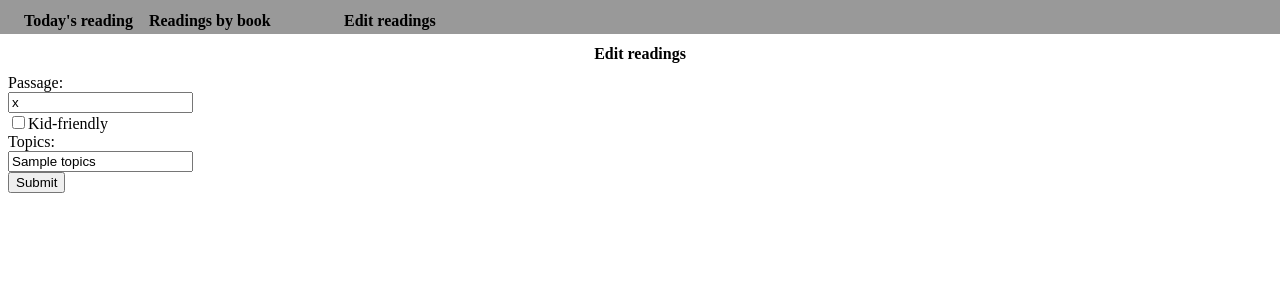
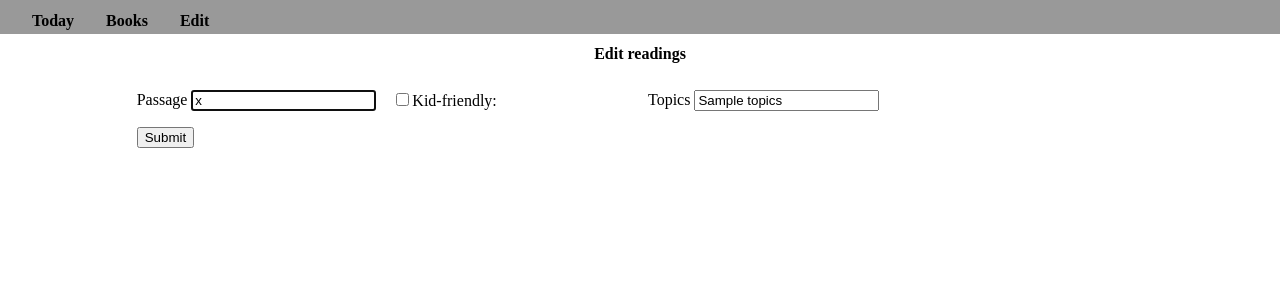
Before and after one commit to droundy/readings, a Python web app: template templates/edit.html in a window 1280 px wide. Shown: the top 300 px of the page. Run offline with Jinja, Linux system fonts and the light colour scheme; the template is opened without the code that fills it: most values are stand-ins (such as "Sample title", 1, 10 or a date in 2020).

Commit message:
prettier styling

```diff
--- a/server.py
+++ b/server.py
@@ -33,14 +33,14 @@ def day(daynum):
     # The following is the oremus bible version: no adds!
     link = 'http://bible.oremus.org/?version=NRSV&vnum=NO&passages='
     link += '%0D%0A'.join([r.linkname for r in today])
-    passage = '<br/>'.join(sorted([r.name for r in today]))
+    readings = sorted(today)
 
     return flask.render_template('index.html',
                                  date=date,
                                  link=link,
                                  niv_link=niv_link,
                                  today=today,
-                                 passage=passage,
+                                 readings=readings,
                                  yesterday=yesterday, tomorrow=tomorrow)
 
 @app.route("/edit", methods=['GET'])
--- a/static/style.css
+++ b/static/style.css
@@ -1,6 +1,7 @@
 html {
     --menu-color: #999;
     --nav-color: #999;
+    --hover-color: #33f;
 }
 
 nav ul {
@@ -24,11 +25,15 @@ nav ul li{
     position: relative;
     float: left;
     margin:0;
-    padding-left:0.5em;
-    padding-right:0.5em;
+    padding-left:1em;
+    padding-right:1em;
+}
+nav ul li a:hover {
+    color: var(--hover-color);
 }
 
 ul {
+    text-align: left;
     list-style-type: none;
 }
 
@@ -38,16 +43,40 @@ a, a:link, a:active {
     text-align: center;
 }
 
+a:hover {
+    color: var(--hover-color);
+}
+
 h1 {
     font-size: 1em;
     text-align: center;
 }
 
+main {
+    text-align: center;
+}
+form {
+    text-align: left;
+    margin-left: auto;
+    margin-right: auto;
+    display: inline-block;
+}
+form ul {
+    margin-left: 0;
+    padding-left: 0;
+}
+/* form > input { */
+/*     margin-left: 100%; */
+/* } */
+
 article {
     text-align: left;
-    margin-left: 25%;
-    margin-right: 25%;
-    width: 50%;
+    margin-left: auto;
+    margin-right: auto;
+    display: inline-block;
+}
+a.reading {
+    margin: .5em;
 }
 
 .previous {
--- a/templates/edit.html
+++ b/templates/edit.html
@@ -17,15 +17,13 @@
 
 {% endif %}
 {% endif %}
-    <form action="/edit" method="post">
-      Passage: <br/>
-      <input type="text" name="passage" value="{{passage}}">
-      <br/>
-      <input type="checkbox" name="kids"{% if kids %}checked{% endif %}>Kid-friendly
-      <br/>
-      Topics:<br/>
-      <input type="text" name="topics" value="{{topics}}">
-      <br/>
-      <input type="submit" value="Submit">
-    </form>
+<form action="/edit" method="post">
+  <ul>
+    <li>Passage <input type="text" name="passage" value="{{passage}}" autofocus></li>
+    <li><input type="checkbox" name="kids"{% if kids %}checked{% endif %}>Kid-friendly:</li>
+    <li>Topics <input type="text" name="topics" value="{{topics}}"></li>
+    <li>
+  </ul>
+  <input type="submit" value="Submit"></li>
+</form>
 {% endblock %}
--- a/templates/index.html
+++ b/templates/index.html
@@ -9,9 +9,9 @@
 <body>
   <nav>
     <ul>
-      <li><a href="/">Today's reading</a></li>
-      <li><a href="/books">Readings by book</a></li>
-      <li><a href="/edit">Edit readings</a></li>
+      <li><a href="/">Today</a></li>
+      <li><a href="/books">Books</a></li>
+      <li><a href="/edit">Edit</a></li>
     </ul>
   </nav>
   <main>
@@ -20,7 +20,9 @@
     {% if yesterday is not none %}<a class="previous" href="day-{{yesterday}}">Previous</a>{% endif %}
     <a class="next" href="day-{{tomorrow}}">Next</a>
     <article>
-      <a href="{{niv_link}}">{{passage|safe}}</a>
+      {% for r in readings %}
+      <a class="reading" href="{{niv_link}}">{{r.linkname}}</a>
+      {% endfor %}
     </article>
 {% endblock %}
   </main>
```
